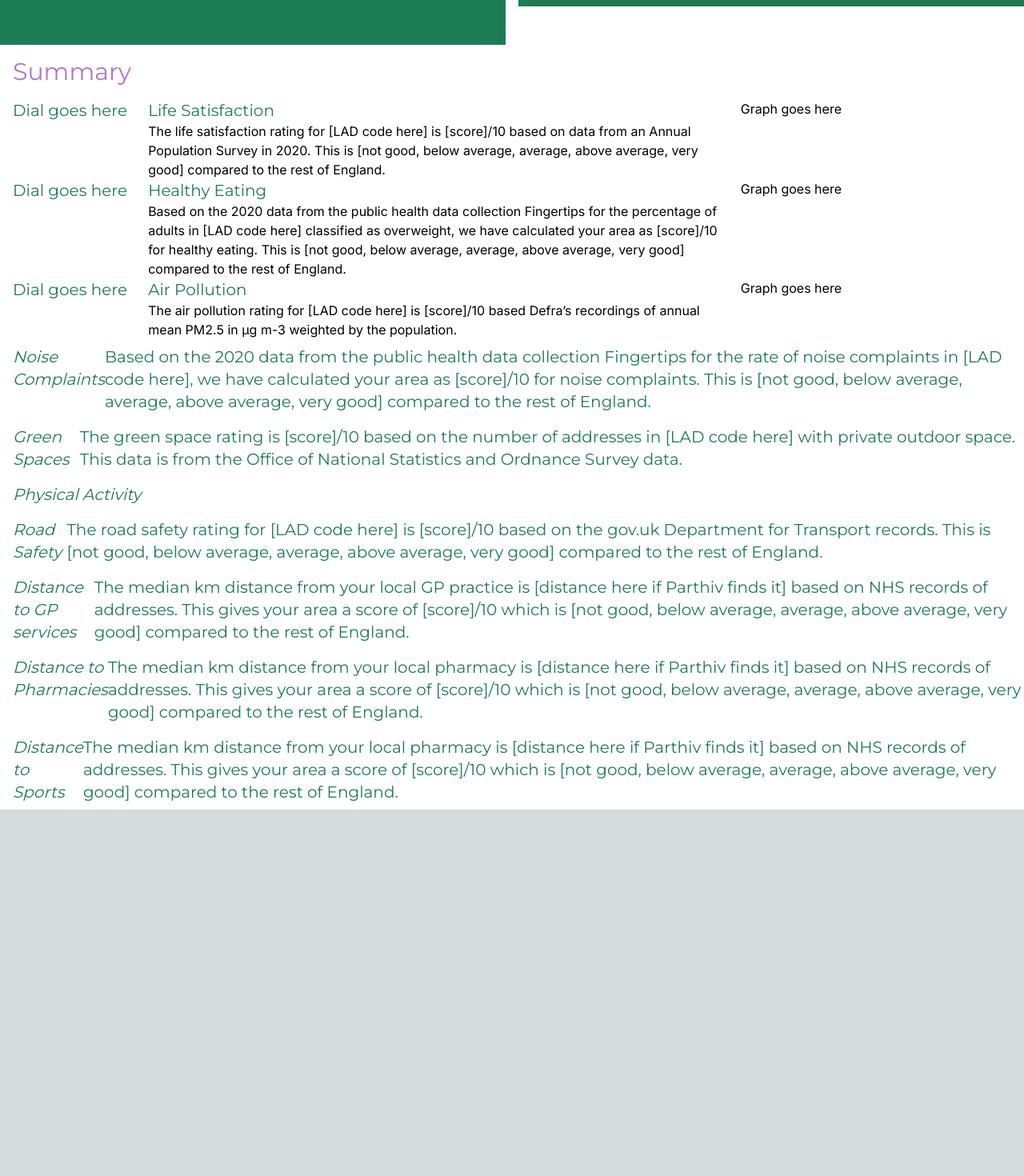
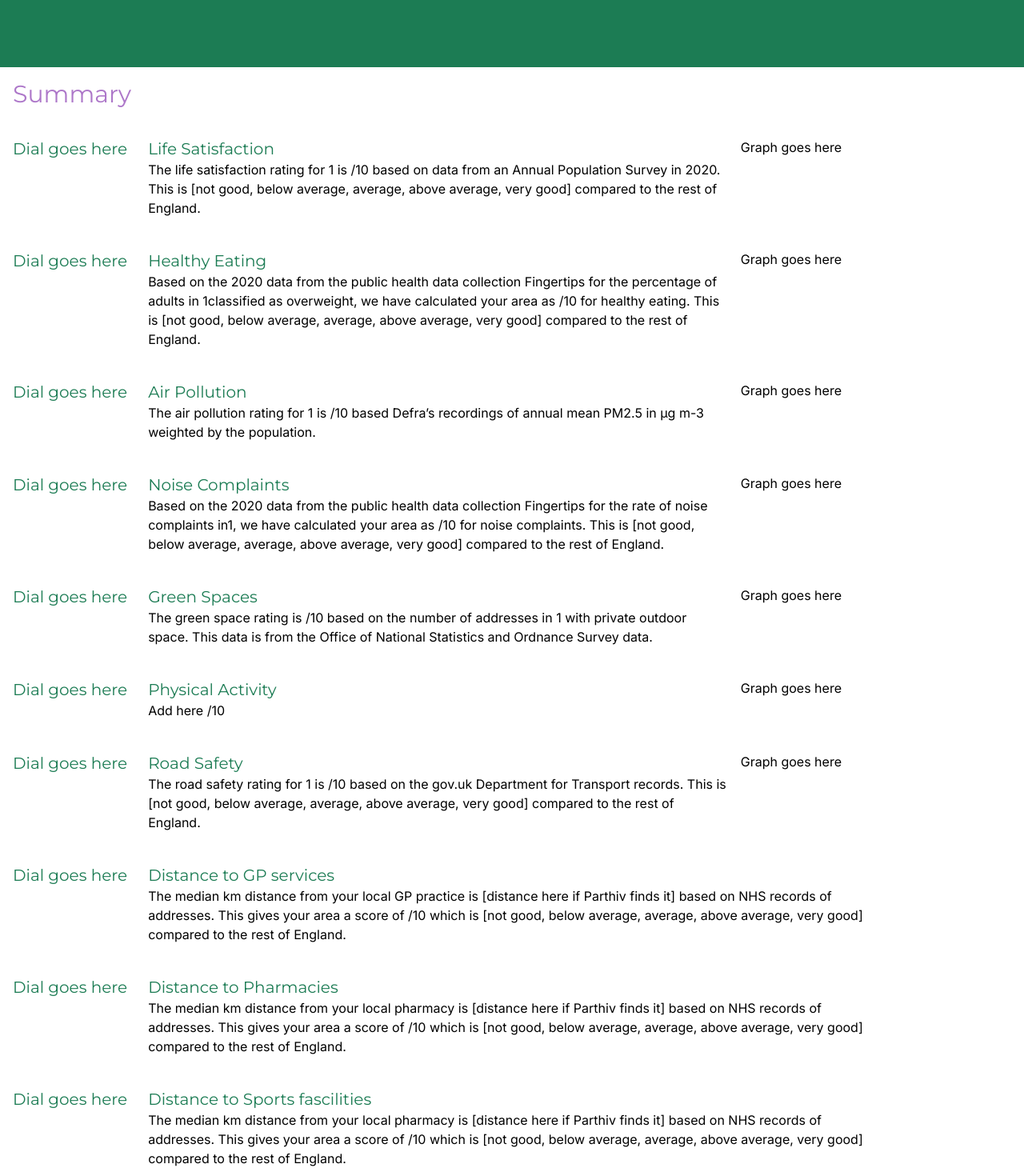
Before and after one commit to kasimrafique/BrisHack2024, a Next.js app in the folder webapp/health/: page /postcode/1 in a window 1280 px wide. Shown: the part 200-1670 px from the top of the page at 80% size. Before the commit the page ends 1212 px from the top, so only its background shows below. Built offline with nearby package versions, Linux system fonts and the light colour scheme; no server answers; the database is empty.

Commit message:
Add variables to page 2

```diff
--- a/webapp/health/app/page.tsx
+++ b/webapp/health/app/page.tsx
@@ -12,7 +12,7 @@ export default function Home() {
 
     return (
         <div className="bg-white fill-slate-400">
-            <div className={`flex justify-center bg-dark-green text-5xl text-white py-20 ${montserrat.className}`}>
+            <div className={`flex justify-center bg-dark-green text-5xl text-white ml-5 py-20 ${montserrat.className}`}>
                 <p>How Healthy is your Postcode?</p>
             </div>
 
--- /dev/null
+++ b/webapp/health/app/postcode/[postcode]/input.tsx
@@ -0,0 +1,16 @@
+"use client";
+
+import { getPostcode } from "@/app/lib/actions";
+import { useFormState } from "react-dom";
+
+
+export default function Input(){
+    const [state, dispatch] = useFormState(getPostcode, {});
+
+    return (
+        <form action={dispatch}>
+            <input type="text" name="postcode" className="mx-8 my-2 text-black rounded-[7px] border border-dark-green" placeholder="  Enter postcode" />
+            <button type="submit" className="text-black">Submit</button>
+        </form>
+    );
+}
--- a/webapp/health/app/postcode/[postcode]/main.tsx
+++ b/webapp/health/app/postcode/[postcode]/main.tsx
@@ -1,12 +1,12 @@
-import { getScores, get_scores_array } from "../../lib/score";
+import { getScores, get_scores_array, getScoreOfYear } from "../../lib/score";
 import { Montserrat } from "next/font/google";
 import { calcLin } from "../../lib/math";
 import { get_england_array } from "../../lib/default-data";
-
 import { Keys } from "../../lib/default-data";
 const Plot = dynamic(() => import("react-plotly.js"), { ssr: false, })
 import dynamic from "next/dynamic";
 import { yearlyLADValues } from "../../lib/graphs";
+import Input from "./input";
 
 const montserrat = Montserrat({ subsets: ["latin"] });
 
@@ -15,18 +15,19 @@ export async function Main({ lad }: { lad: string }) {
     const scores = get_scores_array(await getScores(lad));
     const ladVals = await yearlyLADValues(lad);
     const engVals = get_england_array();
-    const plots = ladVals && engVals && PlotLADs({ ladVals, engVals });
-    const scorePlots = scores && PlotScores({ scores });
+    const ladRecord = await getScoreOfYear(lad, 2020);
+    //const plots = ladVals && engVals && PlotLADs({ ladVals, engVals });
+    //const scorePlots = scores && PlotScores({ scores });
 
     return (
         <>
             <div className="bg-white text-black">
-                <div className="columns-2">
-                    <div className={`flex justify-center bg-dark-green text-5xl text-white py-20 ${montserrat.className}`}>
+                <div className="columns-2 bg-dark-green">
+                    <div className={`flex justify-center  text-5xl text-white py-20 ${montserrat.className}`}>
                         <p>How Healthy is your Postcode?</p>
                     </div>
-                    <div className={`flex justify-center bg-dark-green text-5xl text-white py-20 ${montserrat.className}`}>
-                        <p>Add form here</p>
+                    <div className={`flex justify-center text-5xl text-white py-20 ${montserrat.className}`}>
+                        <Input />
                     </div>
                 </div>
 
@@ -35,13 +36,13 @@ export async function Main({ lad }: { lad: string }) {
                     Summary
                 </div>
 
-                <div className="grid grid-cols-7 gap-4" >
+                <div className="grid grid-cols-7 gap-4 py-5" >
                     <div className={`flex justify-left text-xl font-semi-bold text-dark-green ml-4 ${montserrat.className}`}>
                         <p>Dial goes here</p>
                     </div>
                     <div className="col-span-4">
                         <i className={`flex justify-left text-xl font-semi-bold text-dark-green gap-8 pd-3 ${montserrat.className}`}>Life Satisfaction</i>
-                        <p>The life satisfaction rating for [LAD code here] is [score]/10 based on data from an Annual Population Survey in 2020.
+                        <p>The life satisfaction rating for {lad} is {ladRecord && ladRecord.life_satisfaction}/10 based on data from an Annual Population Survey in 2020.
                             This is [not good, below average, average, above average, very good] compared to the rest of England. </p>
                     </div>
                     <div className="">
@@ -51,14 +52,14 @@ export async function Main({ lad }: { lad: string }) {
                 </div>
 
 
-                <div className="grid grid-cols-7 gap-4" >
+                <div className="grid grid-cols-7 gap-4 py-5" >
                     <div className={`flex justify-left text-xl font-semi-bold text-dark-green ml-4 ${montserrat.className}`}>
                         <p>Dial goes here</p>
                     </div>
                     <div className="col-span-4">
                         <i className={`flex justify-left text-xl font-semi-bold text-dark-green gap-8 pd-3 ${montserrat.className}`}>Healthy Eating</i>
-                        <p>Based on the 2020 data from the public health data collection Fingertips for the percentage of adults in [LAD code here]
-                            classified as overweight, we have calculated your area as [score]/10 for healthy eating.
+                        <p>Based on the 2020 data from the public health data collection Fingertips for the percentage of adults in {lad}
+                             classified as overweight, we have calculated your area as {ladRecord && ladRecord.healthy_eating}/10 for healthy eating.
                             This is [not good, below average, average, above average, very good] compared to the rest of England. </p>
                     </div>
                     <div className="">
@@ -67,13 +68,13 @@ export async function Main({ lad }: { lad: string }) {
                     </div>
                 </div>
 
-                <div className="grid grid-cols-7 gap-4" >
+                <div className="grid grid-cols-7 gap-4 py-5" >
                     <div className={`flex justify-left text-xl font-semi-bold text-dark-green ml-4 ${montserrat.className}`}>
                         <p>Dial goes here</p>
                     </div>
                     <div className="col-span-4">
                         <i className={`flex justify-left text-xl font-semi-bold text-dark-green gap-8 pd-3 ${montserrat.className}`}>Air Pollution</i>
-                        <p>The air pollution rating for [LAD code here] is [score]/10 based Defra’s recordings of annual mean PM2.5 in µg m-3
+                        <p>The air pollution rating for {lad} is {ladRecord && ladRecord.air_pollution}/10 based Defra’s recordings of annual mean PM2.5 in µg m-3
                             weighted by the population. </p>
                     </div>
                     <div className="">
@@ -82,65 +83,111 @@ export async function Main({ lad }: { lad: string }) {
                     </div>
                 </div>
 
+                <div className="grid grid-cols-7 gap-4 py-5" >
+                    <div className={`flex justify-left text-xl font-semi-bold text-dark-green ml-4 ${montserrat.className}`}>
+                        <p>Dial goes here</p>
+                    </div>
+                    <div className="col-span-4">
+                        <i className={`flex justify-left text-xl font-semi-bold text-dark-green gap-8 pd-3 ${montserrat.className}`}>Noise Complaints</i>
+                        <p>Based on the 2020 data from the public health data collection Fingertips for the rate of noise complaints in
+                     {lad}, we have calculated your area as {ladRecord && ladRecord.noise_complaints}/10 for noise complaints. This is [not good, below average,
+                    average, above average, very good] compared to the rest of England. </p>
+                    </div>
+                    <div className="">
+                        <p> Graph goes here </p>
+                        {/* <div className="border border-black scale-75">{plots && plots[5]}</div> */}
+                    </div>
+                </div>
+
+                <div className="grid grid-cols-7 gap-4 py-5" >
+                    <div className={`flex justify-left text-xl font-semi-bold text-dark-green ml-4 ${montserrat.className}`}>
+                        <p>Dial goes here</p>
+                    </div>
+                    <div className="col-span-4">
+                        <i className={`flex justify-left text-xl font-semi-bold text-dark-green gap-8 pd-3 ${montserrat.className}`}>Green Spaces</i>
+                        <p>The green space rating is {ladRecord && ladRecord.green_space}/10 based on the number of addresses in {lad} with private outdoor space.
+                    This data is from the Office of National Statistics and Ordnance Survey data. </p>
+                    </div>
+                    <div className="">
+                        <p> Graph goes here </p>
+                        {/* <div className="border border-black scale-75">{plots && plots[5]}</div> */}
+                    </div>
+                </div>
+
+                <div className="grid grid-cols-7 gap-4 py-5" >
+                    <div className={`flex justify-left text-xl font-semi-bold text-dark-green ml-4 ${montserrat.className}`}>
+                        <p>Dial goes here</p>
+                    </div>
+                    <div className="col-span-4">
+                        <i className={`flex justify-left text-xl font-semi-bold text-dark-green gap-8 pd-3 ${montserrat.className}`}>Physical Activity</i>
+                        <p>Add here {ladRecord && ladRecord.physical_activity}/10</p>
+                    </div>
+                    <div className="">
+                        <p> Graph goes here </p>
+                        {/* <div className="border border-black scale-75">{plots && plots[5]}</div> */}
+                    </div>
+                </div>
+
+                <div className="grid grid-cols-7 gap-4 py-5" >
+                    <div className={`flex justify-left text-xl font-semi-bold text-dark-green ml-4 ${montserrat.className}`}>
+                        <p>Dial goes here</p>
+                    </div>
+                    <div className="col-span-4">
+                        <i className={`flex justify-left text-xl font-semi-bold text-dark-green gap-8 pd-3 ${montserrat.className}`}>Road Safety</i>
+                        <p>The road safety rating for {lad} is {ladRecord && ladRecord.road_safety}/10 based on the gov.uk Department for Transport records.
+                    This is [not good, below average, average, above average, very good] compared to the rest of England. </p>
+                    </div>
+                    <div className="">
+                        <p> Graph goes here </p>
+                        {/* <div className="border border-black scale-75">{plots && plots[6]}</div> */}
+                    </div>
+                </div>
+
+                <div className="grid grid-cols-7 gap-4 py-5" >
+                    <div className={`flex justify-left text-xl font-semi-bold text-dark-green ml-4 ${montserrat.className}`}>
+                        <p>Dial goes here</p>
+                    </div>
+                    <div className="col-span-5">
+                        <i className={`flex justify-left text-xl font-semi-bold text-dark-green gap-8 pd-3 ${montserrat.className}`}>Distance to GP services</i>
+                        <p>The median km distance from your local GP practice is [distance here if Parthiv finds it] based on NHS records of
+                    addresses. This gives your area a score of {ladRecord && ladRecord.gp_distance}/10 which is [not good, below average, average, above average,
+                    very good] compared to the rest of England. </p>
+                    </div>
+                </div>
 
 
 
-
-                <div className={`flex justify-left text-xl font-semi-bold text-dark-green py-2 ml-4 ${montserrat.className}`}>
-                    <i>Noise Complaints</i>
-                    Based on the 2020 data from the public health data collection Fingertips for the rate of noise complaints in
-                    [LAD code here], we have calculated your area as [score]/10 for noise complaints. This is [not good, below average,
-                    average, above average, very good] compared to the rest of England.
-                    {/* <div className="border border-blue-600 scale-75">{plots && plots[5]}</div> */}
+                <div className="grid grid-cols-7 gap-4 py-5" >
+                    <div className={`flex justify-left text-xl font-semi-bold text-dark-green ml-4 ${montserrat.className}`}>
+                        <p>Dial goes here</p>
+                    </div>
+                    <div className="col-span-5">
+                        <i className={`flex justify-left text-xl font-semi-bold text-dark-green gap-8 pd-3 ${montserrat.className}`}>Distance to Pharmacies</i>
+                        <p>The median km distance from your local pharmacy is [distance here if Parthiv finds it] based on NHS records of
+                    addresses. This gives your area a score of {ladRecord && ladRecord.pharmacy_distance}/10 which is [not good, below average, average, above average,
+                    very good] compared to the rest of England. </p>
+                    </div>
                 </div>
 
-                <div className={`flex justify-left text-xl font-semi-bold text-dark-green py-2 ml-4 ${montserrat.className}`}>
-                    <i>Green Spaces</i>
-                    The green space rating is [score]/10 based on the number of addresses in [LAD code here] with private outdoor space.
-                    This data is from the Office of National Statistics and Ordnance Survey data.
-                    {/* <div className="border border-blue-600 scale-75">{plots && plots[3]}</div> */}
+                <div className="grid grid-cols-7 gap-4 py-5" >
+                    <div className={`flex justify-left text-xl font-semi-bold text-dark-green ml-4 ${montserrat.className}`}>
+                        <p>Dial goes here</p>
+                    </div>
+                    <div className="col-span-5">
+                        <i className={`flex justify-left text-xl font-semi-bold text-dark-green gap-8 pd-3 ${montserrat.className}`}>Distance to Sports fascilities</i>
+                        <p>The median km distance from your local pharmacy is [distance here if Parthiv finds it] based on NHS records of
+                    addresses. This gives your area a score of {ladRecord && ladRecord.sport_facility_distance}/10 which is [not good, below average, average, above average,
+                    very good] compared to the rest of England. </p>
+                    </div>
                 </div>
-
-                <div className={`flex justify-left text-xl font-semi-bold text-dark-green py-2 ml-4 ${montserrat.className}`}>
-                    <i>Physical Activity</i>
-                    {/*  <div className="border border-blue-600 scale-75">{plots && plots[2]}</div> */}
-                </div>
-
-                <div className={`flex justify-left text-xl font-semi-bold text-dark-green py-2 ml-4 ${montserrat.className}`}>
-                    <i>Road Safety</i>
-                    The road safety rating for [LAD code here] is [score]/10 based on the gov.uk Department for Transport records.
-                    This is [not good, below average, average, above average, very good] compared to the rest of England.
-                    {/*                 <div className="border border-blue-600 scale-75">{plots && plots[6]}</div> */}
-                </div>
-
-                <div className={`flex justify-left text-xl font-semi-bold text-dark-green py-2 ml-4 ${montserrat.className}`}>
-                    <i>Distance to GP services </i>
-                    The median km distance from your local GP practice is [distance here if Parthiv finds it] based on NHS records of
-                    addresses. This gives your area a score of [score]/10 which is [not good, below average, average, above average,
-                    very good] compared to the rest of England.
-                </div>
-
-                <div className={`flex justify-left text-xl font-semi-bold text-dark-green py-2 ml-4 ${montserrat.className}`}>
-                    <i>Distance to Pharmacies</i>
-                    The median km distance from your local pharmacy is [distance here if Parthiv finds it] based on NHS records of
-                    addresses. This gives your area a score of [score]/10 which is [not good, below average, average, above average,
-                    very good] compared to the rest of England.
-                </div>
-
-                <div className={`flex justify-left text-xl font-semi-bold text-dark-green py-2 ml-4 ${montserrat.className}`}>
-                    <i>Distance to Sports</i>
-                    The median km distance from your local pharmacy is [distance here if Parthiv finds it] based on NHS records of
-                    addresses. This gives your area a score of [score]/10 which is [not good, below average, average, above average,
-                    very good] compared to the rest of England.
-                </div>
-
-
             </div>
 
         </>
 
     );
 }
+
+/*
 
 function PlotLADs({ ladVals, engVals }: { ladVals: (number | null)[][], engVals: (number | null)[][] }) {
     return ladVals?.map((r, i) => {
@@ -221,3 +268,5 @@ function PlotScores({ scores }: { scores: (number | null)[][] }) {
         />
     });
 }
+
+*/
```
